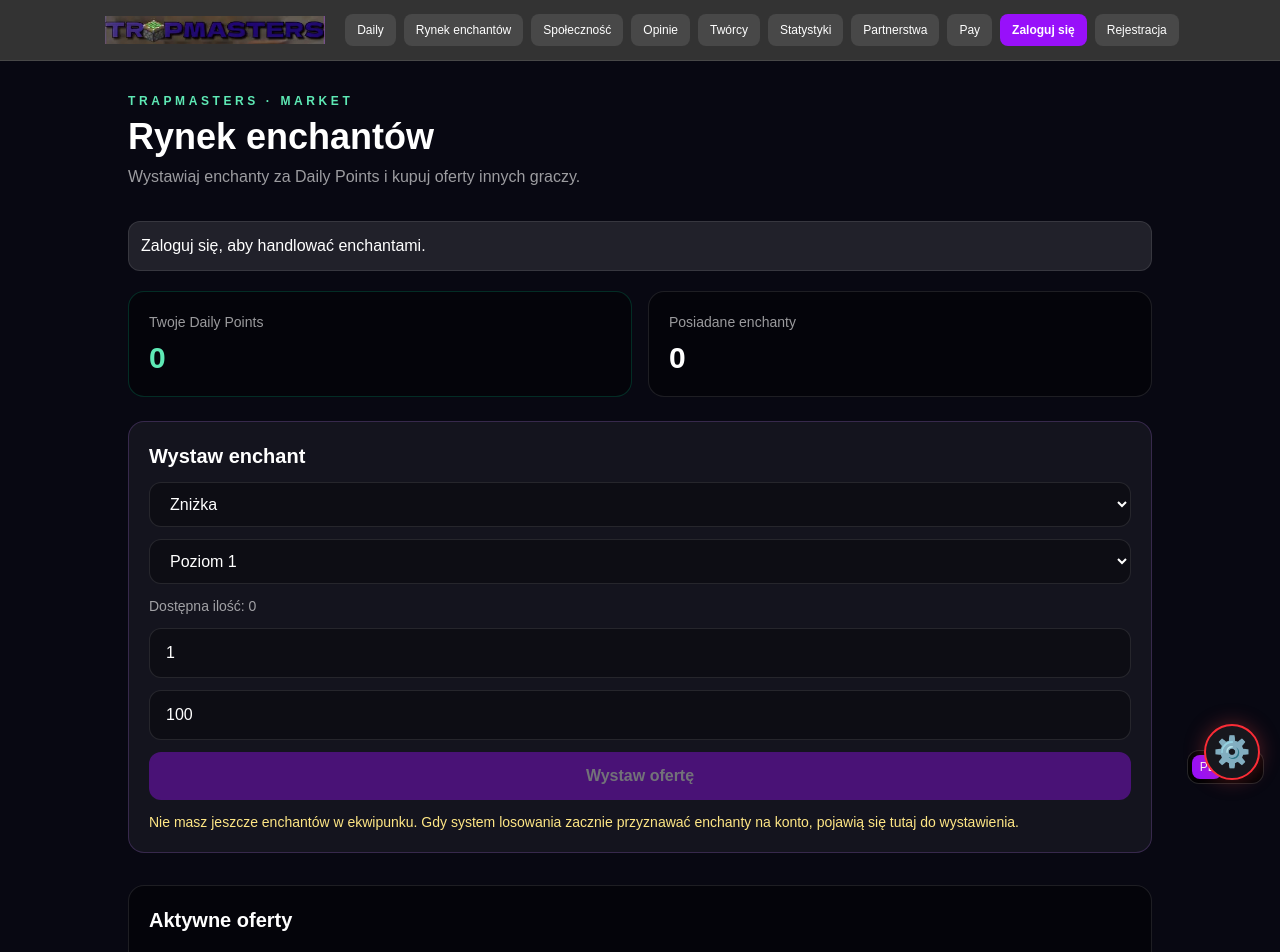
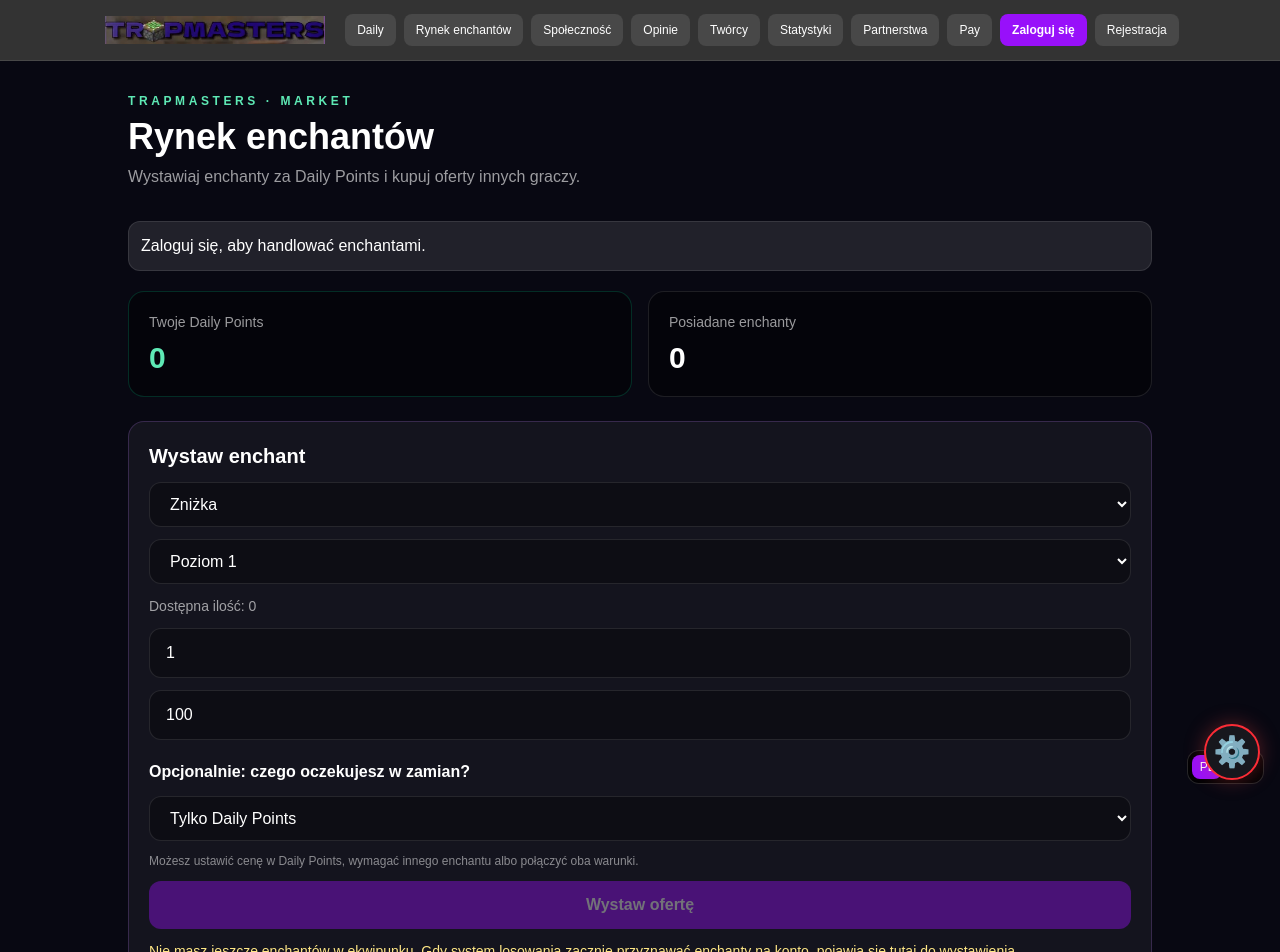
Before and after one commit to MrCapybaraMc/trapmaster-ai, a Next.js app: page /update-1/trade in a window 1280 px wide. Shown: the top 952 px of the page. Built offline with nearby package versions, Linux system fonts and the light colour scheme; no server answers; the database is empty.

Commit message:
feat(beta): support enchant-for-enchant barter offers

```diff
--- a/app/update-1/trade/page.tsx
+++ b/app/update-1/trade/page.tsx
@@ -4,7 +4,7 @@ import { FormEvent, useEffect, useState } from "react";
 import { createClient } from "@/lib/supabase/client";
 
 type Enchant = { user_id:string; enchant_code:string; level:number; quantity:number };
-type Offer = { id:string; seller_id:string; enchant_code:string; enchant_level:number; quantity:number; price_points:number; created_at:string };
+type Offer = { id:string; seller_id:string; enchant_code:string; enchant_level:number; quantity:number; price_points:number; requested_enchant_code:string|null; requested_enchant_level:number|null; requested_quantity:number; created_at:string };
 const names:Record<string,string> = {
  discount:"Zniżka", duration:"Długość", premium:"Premium", enchanter:"Enchantowiec",
  weakness:"Słabość", daily:"Daily", lucky:"Lucky", curiosity:"Ciekawicz",
@@ -20,6 +20,9 @@ export default function EnchantTradePage(){
  const [level,setLevel]=useState("1");
  const [quantity,setQuantity]=useState("1");
  const [price,setPrice]=useState("100");
+ const [wantCode,setWantCode]=useState("");
+ const [wantLevel,setWantLevel]=useState("1");
+ const [wantQuantity,setWantQuantity]=useState("0");
  const [balance,setBalance]=useState(0);
  const [message,setMessage]=useState("");
  const [busy,setBusy]=useState(false);
@@ -29,7 +32,7 @@ export default function EnchantTradePage(){
   setUserId(auth.user.id);
   const [{data:items},{data:list},{data:points}]=await Promise.all([
    db.from("tm_user_enchants").select("user_id,enchant_code,level,quantity").eq("user_id",auth.user.id).gt("quantity",0).order("enchant_code"),
-   db.from("tm_enchant_trade_offers").select("id,seller_id,enchant_code,enchant_level,quantity,price_points,created_at").eq("status","open").order("created_at",{ascending:false}).limit(100),
+   db.from("tm_enchant_trade_offers").select("id,seller_id,enchant_code,enchant_level,quantity,price_points,requested_enchant_code,requested_enchant_level,requested_quantity,created_at").eq("status","open").order("created_at",{ascending:false}).limit(100),
    db.from("daily_points").select("balance").eq("user_id",auth.user.id).maybeSingle()
   ]);
   setInventory((items??[]) as Enchant[]);setOffers((list??[]) as Offer[]);setBalance(points?.balance??0);
@@ -37,7 +40,7 @@ export default function EnchantTradePage(){
  useEffect(()=>{void load();},[]);
  async function createOffer(e:FormEvent){
   e.preventDefault();setBusy(true);setMessage("");
-  const {error}=await db.rpc("tm_create_enchant_trade_offer",{p_enchant_code:code,p_level:Number(level),p_quantity:Number(quantity),p_price_points:Number(price)});
+  const {error}=await db.rpc("tm_create_enchant_trade_offer",{p_enchant_code:code,p_level:Number(level),p_quantity:Number(quantity),p_price_points:Number(price),p_requested_enchant_code:wantQuantity==="0"?null:wantCode,p_requested_level:wantQuantity==="0"?null:Number(wantLevel),p_requested_quantity:Number(wantQuantity)});
   setBusy(false);setMessage(error?error.message:"Oferta wystawiona. Enchant został zabezpieczony do czasu sprzedaży lub anulowania.");
   if(!error)await load();
  }
@@ -61,11 +64,15 @@ export default function EnchantTradePage(){
    <select className={fields} value={level} onChange={e=>setLevel(e.target.value)}>{Array.from({length:maxLevel+1},(_,i)=>maxLevel===0?0:i+1).map(x=><option key={x} value={x}>{x===0?"Bez poziomu":"Poziom "+x}</option>)}</select>
    <p className="text-sm text-white/60">Dostępna ilość: {selected?.quantity??0}</p>
    <input className={fields} type="number" min="1" max={selected?.quantity??1} value={quantity} onChange={e=>setQuantity(e.target.value)} placeholder="Ilość"/>
-   <input className={fields} type="number" min="0" step="1" value={price} onChange={e=>setPrice(e.target.value)} placeholder="Cena w Daily Points"/>
+   <input className={fields} type="number" min="0" step="1" value={price} onChange={e=>setPrice(e.target.value)} placeholder="Cena w Daily Points (0 = bez punktów)"/>
+   <h3 className="mt-2 font-semibold">Opcjonalnie: czego oczekujesz w zamian?</h3>
+   <select className={fields} value={wantCode} onChange={e=>{setWantCode(e.target.value);if(e.target.value)setWantQuantity("1");}}><option value="">Tylko Daily Points</option>{Object.entries(names).map(([key,label])=><option key={key} value={key}>{label}</option>)}</select>
+   {wantCode&&<><input className={fields} type="number" min="0" max="6" value={wantLevel} onChange={e=>setWantLevel(e.target.value)} placeholder="Poziom wymaganego enchantu (0–6)"/><input className={fields} type="number" min="1" max="99" value={wantQuantity} onChange={e=>setWantQuantity(e.target.value)} placeholder="Ilość wymaganego enchantu"/></>}
+   <p className="text-xs text-white/50">Możesz ustawić cenę w Daily Points, wymagać innego enchantu albo połączyć oba warunki.</p>
    <button disabled={busy||!userId||!selected||Number(quantity)>selected.quantity||Number(quantity)<1||Number(price)<0} className="rounded-xl bg-purple-600 px-5 py-3 font-bold disabled:opacity-40">{busy?"Przetwarzanie…":"Wystaw ofertę"}</button>
    {!inventory.length&&<p className="text-sm text-amber-200">Nie masz jeszcze enchantów w ekwipunku. Gdy system losowania zacznie przyznawać enchanty na konto, pojawią się tutaj do wystawienia.</p>}
   </form>
-  <section className="rounded-2xl border border-white/10 bg-black/40 p-5"><h2 className="mb-4 text-xl font-bold">Aktywne oferty</h2><div className="space-y-3">{offers.map(o=><article key={o.id} className="flex flex-wrap items-center justify-between gap-3 rounded-xl border border-white/10 bg-white/5 p-4"><div><strong>{names[o.enchant_code]??o.enchant_code} {o.enchant_level?"· poziom "+o.enchant_level:""}</strong><p className="mt-1 text-sm text-white/60">Ilość: {o.quantity} · Sprzedający: {o.seller_id===userId?"Ty":o.seller_id.slice(0,8)}</p><p className="mt-1 text-sm text-emerald-300">{o.price_points.toLocaleString("pl-PL")} Daily Points</p></div><div className="flex gap-2">{o.seller_id===userId?<button disabled={busy} onClick={()=>void cancel(o.id)} className="rounded-lg border border-white/20 px-3 py-2 text-sm">Anuluj</button>:<button disabled={busy||!userId} onClick={()=>void accept(o.id)} className="rounded-lg bg-emerald-600 px-3 py-2 text-sm font-bold">Kup</button>}</div></article>)}{!offers.length&&<p className="text-white/50">Brak aktywnych ofert. Wystaw pierwszą!</p>}</div></section>
+  <section className="rounded-2xl border border-white/10 bg-black/40 p-5"><h2 className="mb-4 text-xl font-bold">Aktywne oferty</h2><div className="space-y-3">{offers.map(o=><article key={o.id} className="flex flex-wrap items-center justify-between gap-3 rounded-xl border border-white/10 bg-white/5 p-4"><div><strong>{names[o.enchant_code]??o.enchant_code} {o.enchant_level?"· poziom "+o.enchant_level:""}</strong><p className="mt-1 text-sm text-white/60">Ilość: {o.quantity} · Sprzedający: {o.seller_id===userId?"Ty":o.seller_id.slice(0,8)}</p><p className="mt-1 text-sm text-emerald-300">{o.price_points.toLocaleString("pl-PL")} Daily Points{o.requested_enchant_code?" + "+(names[o.requested_enchant_code]??o.requested_enchant_code)+" poziom "+o.requested_enchant_level+" × "+o.requested_quantity:""}</p></div><div className="flex gap-2">{o.seller_id===userId?<button disabled={busy} onClick={()=>void cancel(o.id)} className="rounded-lg border border-white/20 px-3 py-2 text-sm">Anuluj</button>:<button disabled={busy||!userId} onClick={()=>void accept(o.id)} className="rounded-lg bg-emerald-600 px-3 py-2 text-sm font-bold">Kup</button>}</div></article>)}{!offers.length&&<p className="text-white/50">Brak aktywnych ofert. Wystaw pierwszą!</p>}</div></section>
   <p className="mt-5 text-xs text-white/40">Transakcje są wykonywane atomowo po stronie bazy. Wystawiony enchant jest blokowany i wraca do właściciela po anulowaniu oferty.</p>
  </div></main>;
 }
```
